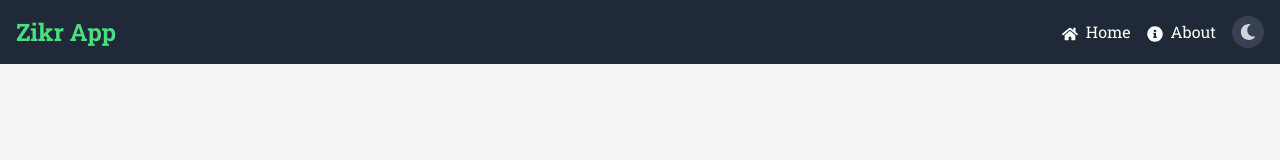
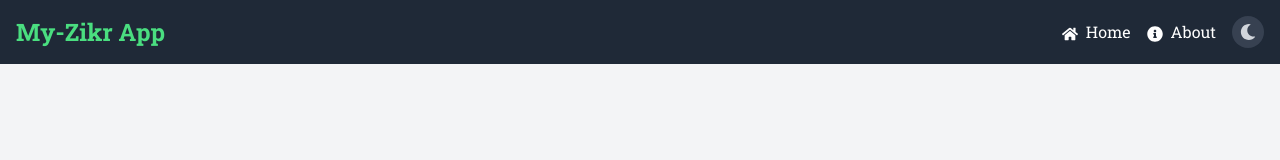
Before and after one commit to MubarekAdem/my-zikr-app, a Next.js app: page / in a window 1280 px wide. Shown: the top 160 px of the page. Built offline with nearby package versions, Linux system fonts and the light colour scheme.

Commit message:
fixed the dark mode

```diff
--- a/src/components/Navbar.jsx
+++ b/src/components/Navbar.jsx
@@ -2,13 +2,13 @@ import { useState, useEffect } from "react";
 import Link from "next/link";
 import { motion } from "framer-motion";
 import { FaSun, FaMoon, FaHome, FaInfoCircle } from "react-icons/fa";
-//new
+//new darkmode
 const Navbar = ({ isDarkMode, toggleDarkMode }) => {
   return (
     <nav className="bg-gray-800 dark:bg-gray-900 text-white p-4 fixed top-0 left-0 right-0 z-50">
       <div className="container mx-auto flex justify-between items-center">
         <Link href="/" className="text-2xl font-bold text-green-400">
-          Zikr App
+          My-Zikr App
         </Link>
         <div className="flex items-center space-x-4">
           <Link
```
